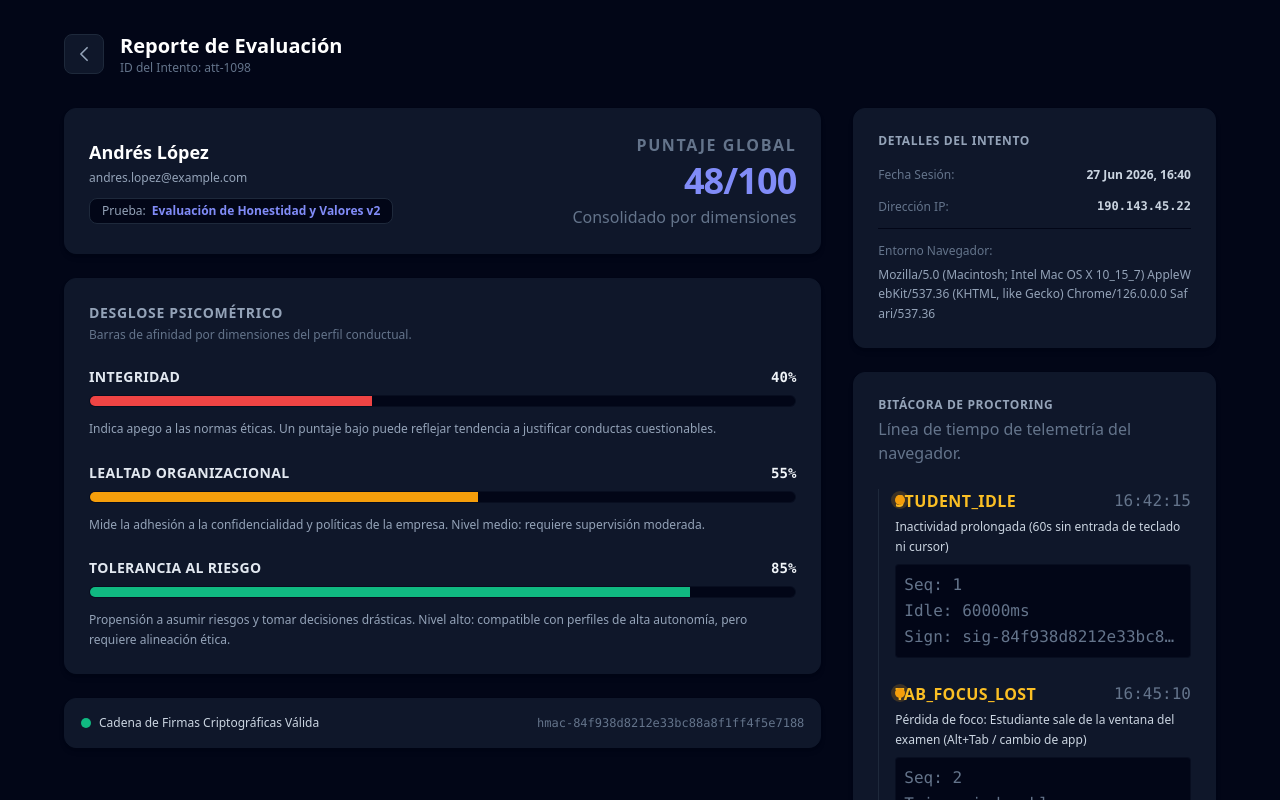
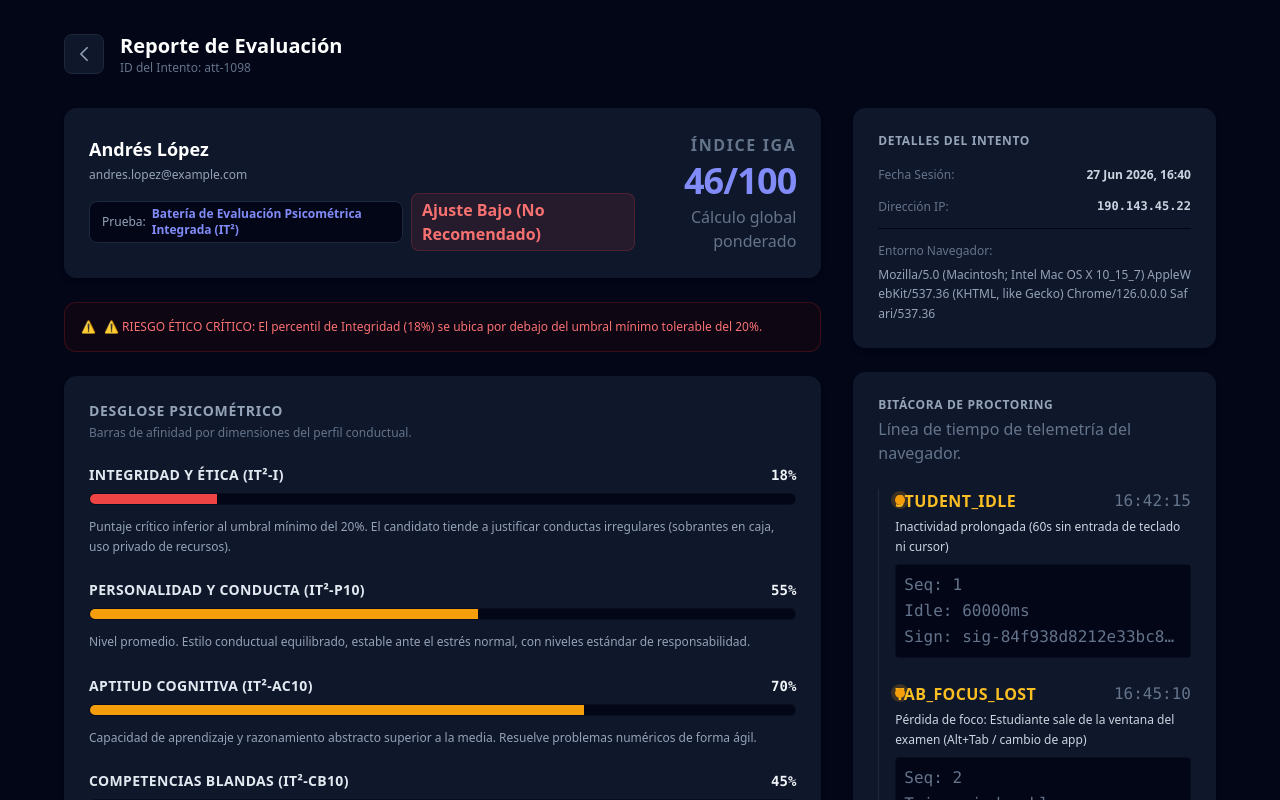
Before and after one commit to su-voz-a-diario/integrity-tech, a Next.js app in the folder integrity-tech-frontend/: page /recruiter/attempts/att-1098 in a window 1280 px wide. Shown: the top 800 px of the page. Built offline with nearby package versions, Linux system fonts and the light colour scheme; no server answers.

Commit message:
Implement dynamic IGA calculation scoring engine and update master technical manual

```diff
--- a/integrity-tech-frontend/src/app/recruiter/attempts/[attemptId]/page.tsx
+++ b/integrity-tech-frontend/src/app/recruiter/attempts/[attemptId]/page.tsx
@@ -8,28 +8,36 @@ const MOCK_REPORT_DETAILS: Record<string, any> = {
   'att-1098': {
     candidateName: 'Andrés López',
     email: 'andres.lopez@example.com',
-    assessmentTitle: 'Evaluación de Honestidad y Valores v2',
+    assessmentTitle: 'Batería de Evaluación Psicométrica Integrada (IT²)',
     date: '27 Jun 2026, 16:40',
-    overallScore: '48/100',
+    overallScore: '46/100',
     ipAddress: '190.143.45.22',
     userAgent: 'Mozilla/5.0 (Macintosh; Intel Mac OS X 10_15_7) AppleWebKit/537.36 (KHTML, like Gecko) Chrome/126.0.0.0 Safari/537.36',
     sessionHmac: 'hmac-84f938d8212e33bc88a8f1ff4f5e7188',
     dimensions: [
       {
-        name: 'INTEGRIDAD',
-        score: 40,
-        description: 'Indica apego a las normas éticas. Un puntaje bajo puede reflejar tendencia a justificar conductas cuestionables.',
+        name: 'INTEGRIDAD Y ÉTICA (IT²-I)',
+        score: 18,
+        description: 'Puntaje crítico inferior al umbral mínimo del 20%. El candidato tiende a justificar conductas irregulares (sobrantes en caja, uso privado de recursos).',
       },
       {
-        name: 'LEALTAD ORGANIZACIONAL',
+        name: 'PERSONALIDAD Y CONDUCTA (IT²-P10)',
         score: 55,
-        description: 'Mide la adhesión a la confidencialidad y políticas de la empresa. Nivel medio: requiere supervisión moderada.',
+        description: 'Nivel promedio. Estilo conductual equilibrado, estable ante el estrés normal, con niveles estándar de responsabilidad.',
       },
       {
-        name: 'TOLERANCIA AL RIESGO',
-        score: 85,
-        description: 'Propensión a asumir riesgos y tomar decisiones drásticas. Nivel alto: compatible con perfiles de alta autonomía, pero requiere alineación ética.',
+        name: 'APTITUD COGNITIVA (IT²-AC10)',
+        score: 70,
+        description: 'Capacidad de aprendizaje y razonamiento abstracto superior a la media. Resuelve problemas numéricos de forma ágil.',
       },
+      {
+        name: 'COMPETENCIAS BLANDAS (IT²-CB10)',
+        score: 45,
+        description: 'Ajuste social moderado. Muestra dificultades para mediar en conflictos interpersonales y prefiere delegar el feedback correctivo.',
+      },
+    ],
+    alerts: [
+      '⚠️ RIESGO ÉTICO CRÍTICO: El percentil de Integridad (18%) se ubica por debajo del umbral mínimo tolerable del 20%.'
     ],
     proctoringLogs: [
       {
@@ -98,29 +106,35 @@ const MOCK_REPORT_DETAILS: Record<string, any> = {
   default: {
     candidateName: 'Sofía Valenzuela',
     email: 'sofia.valenzuela@example.com',
-    assessmentTitle: 'Evaluación de Honestidad y Valores v2',
+    assessmentTitle: 'Batería de Evaluación Psicométrica Integrada (IT²)',
     date: '28 Jun 2026, 08:24',
-    overallScore: '92/100',
+    overallScore: '79/100',
     ipAddress: '186.22.143.50',
     userAgent: 'Mozilla/5.0 (Windows NT 10.0; Win64; x64) AppleWebKit/537.36 (KHTML, like Gecko) Chrome/126.0.0.0 Safari/537.36',
     sessionHmac: 'hmac-d4e5f72382f1ff4f5e7188d8212e33bc',
     dimensions: [
       {
-        name: 'INTEGRIDAD',
-        score: 95,
-        description: 'Alto apego a las directrices de integridad conductual. Coincidencia idónea para roles de manejo de recursos.',
+        name: 'INTEGRIDAD Y ÉTICA (IT²-I)',
+        score: 78,
+        description: 'Alineación ética óptima. Excelente apego a las normas y políticas organizacionales ante dilemas situacionales reales.',
       },
       {
-        name: 'LEALTAD ORGANIZACIONAL',
-        score: 88,
-        description: 'Muestra alta fiabilidad y alineación con los principios éticos de la empresa.',
+        name: 'PERSONALIDAD Y CONDUCTA (IT²-P10)',
+        score: 85,
+        description: 'Rasgos de responsabilidad y estabilidad emocional altos. Demuestra resiliencia superior bajo entornos de presión moderada.',
       },
       {
-        name: 'TOLERANCIA AL RIESGO',
-        score: 45,
-        description: 'Puntaje equilibrado: decisiones prudentes y bajo comportamiento de riesgo.',
+        name: 'APTITUD COGNITIVA (IT²-AC10)',
+        score: 62,
+        description: 'Razonamiento analítico numérico y verbal promedio. Capacidad adecuada para la asimilación rápida de nuevos procedimientos.',
+      },
+      {
+        name: 'COMPETENCIAS BLANDAS (IT²-CB10)',
+        score: 90,
+        description: 'Liderazgo participativo de excelencia. Muestra asertividad óptima para orientar a clientes y colaborar de forma empática.',
       },
     ],
+    alerts: [],
     proctoringLogs: [
       {
         id: '1',
@@ -181,6 +195,20 @@ export default function CandidateAttemptReport({ params }: { params: { attemptId
     );
   }
 
+  const numericScore = parseInt(report?.overallScore || '0') || 0;
+  const isRecommended = numericScore >= 75;
+  const isAcceptable = numericScore >= 50 && numericScore < 75;
+  const statusText = isRecommended
+    ? 'Ajuste Alto (Recomendado)'
+    : isAcceptable
+      ? 'Ajuste Medio (Aceptable)'
+      : 'Ajuste Bajo (No Recomendado)';
+  const statusColor = isRecommended
+    ? 'bg-emerald-500/10 border-emerald-500/20 text-emerald-400'
+    : isAcceptable
+      ? 'bg-amber-500/10 border-amber-500/20 text-amber-400'
+      : 'bg-red-500/10 border-red-500/20 text-red-400';
+
   return (
     <div className="min-h-screen bg-slate-950 text-slate-100 font-sans p-8">
       <div className="max-w-6xl mx-auto flex flex-col gap-8">
@@ -218,17 +246,34 @@ export default function CandidateAttemptReport({ params }: { params: { attemptId
               <div>
                 <h2 className="text-lg font-bold text-white">{report.candidateName}</h2>
                 <p className="text-xs text-slate-400 mt-1">{report.email}</p>
-                <div className="mt-3 inline-flex items-center gap-1.5 px-3 py-1 bg-slate-950 border border-slate-800 rounded-lg text-xs font-medium text-slate-400">
-                  <span>Prueba:</span>
-                  <span className="text-indigo-400 font-semibold">{report.assessmentTitle}</span>
+                <div className="flex gap-2 items-center mt-2.5">
+                  <div className="inline-flex items-center gap-1.5 px-3 py-1 bg-slate-950 border border-slate-800 rounded-lg text-xs font-medium text-slate-400">
+                    <span>Prueba:</span>
+                    <span className="text-indigo-400 font-semibold">{report.assessmentTitle}</span>
+                  </div>
+                  <div className={`inline-flex items-center px-2.5 py-1 rounded-lg text-2xs font-semibold border ${statusColor}`}>
+                    {statusText}
+                  </div>
                 </div>
               </div>
               <div className="text-right">
-                <p className="text-2xs font-bold text-slate-500 uppercase tracking-widest">Puntaje Global</p>
+                <p className="text-2xs font-bold text-slate-500 uppercase tracking-widest">Índice IGA</p>
                 <h3 className="text-4xl font-bold text-indigo-400 mt-1 tracking-tight">{report.overallScore}</h3>
-                <p className="text-2xs text-slate-500 mt-1">Consolidado por dimensiones</p>
+                <p className="text-2xs text-slate-500 mt-1">Cálculo global ponderado</p>
               </div>
             </div>
+
+            {/* ALERTAS CRÍTICAS DE BAREMACIÓN */}
+            {report.alerts && report.alerts.length > 0 && (
+              <div className="flex flex-col gap-2.5 bg-red-950/20 border border-red-900/40 p-4 rounded-xl text-xs text-red-400 font-medium">
+                {report.alerts.map((alert: string, aIdx: number) => (
+                  <div key={aIdx} className="flex items-start gap-2">
+                    <span>⚠️</span>
+                    <span>{alert}</span>
+                  </div>
+                ))}
+              </div>
+            )}
 
             {/* DIMENSIONES PSICOMÉTRICAS */}
             <div className="bg-slate-900 border border-slate-900 p-6 rounded-xl flex flex-col gap-6 shadow-md">
```
